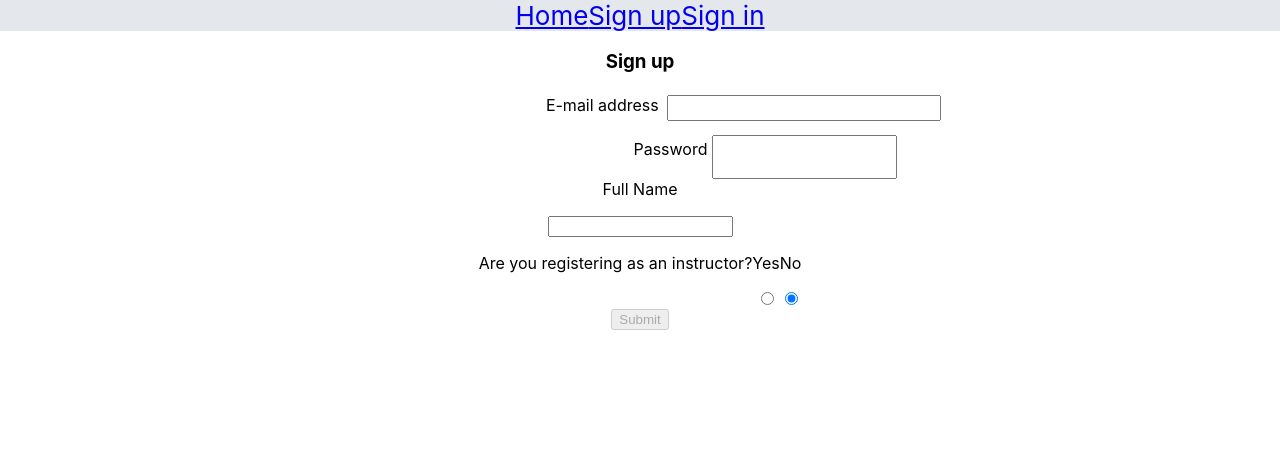
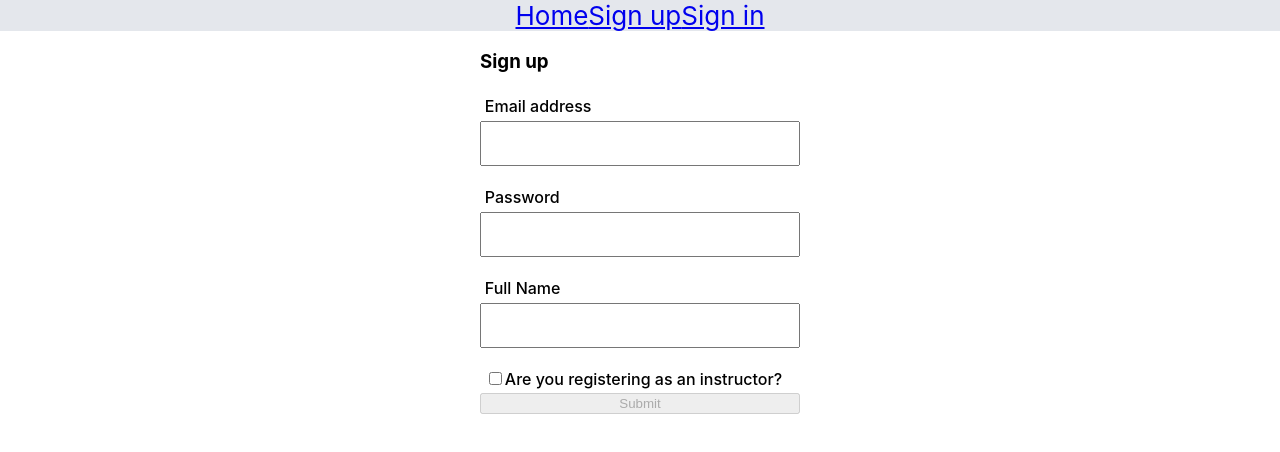
Before and after one commit to ft-3-Anywhere-Fitness/Frontend, a React (Create React App) app: page /signup in a window 1280 px wide. Shown: the top 452 px of the page. Built offline with nearby package versions, Linux system fonts and the light colour scheme.

Commit message:
fiddling with style and reworking validation a bit

```diff
--- a/src/components/SignUp.js
+++ b/src/components/SignUp.js
@@ -17,63 +17,6 @@ import { boolean } from "yup/lib/locale";
 		- checklist of fitness activities/interests
 */
 
-/** Style for the SignUp component */
-const SignInContainer = styled.div`
-
-	/* * {
-		border: 1px dotted #222222aa;
-		background-color: #22222201;
-		margin: 1px;
-		padding: 1px;
-	} */
-
-	h3 {
-
-	}
-
-	form {
-		display: flex;
-		flex-direction: column;
-		align-items: center;
-	}
-
-	.instructorRadio {
-		display: flex;
-		flex-direction: row;
-	}
-`;
-
-const FormItem = styled.div`
-	display: flex;
-	flex-direction: row;
-
-	.info {
-		width: 20em;
-		display: flex;
-		flex-direction: column;
-		text-align: right;
-		margin: 2px;
-		padding: 2px;
-	}
-
-input[type="text"] {
-	width: 20em;
-	height: 1.5em;
-	margin: 4px;
-}
-
-	label {
-		width: 100%;
-	}
-`;
-
-/** Style for error text */
-const ErrorText = styled.div`
-	color: red;
-	min-height: 1em;
-	font-size: 1em;
-`;
-
 /** Empty formValues object for initial state */
 const emptySignUpFormValues = {
 	email: '',
@@ -85,6 +28,50 @@ const emptySignUpFormValues = {
 
 /** Empty formErrors object for initial state */
 const emptySignUpFormErrors = { ...emptySignUpFormValues };
+
+/** Style for the SignUp component */
+const SignInContainer = styled.div`
+	max-width: 20em;
+	margin: auto;
+	text-align: left;
+
+	form {
+		display: flex;
+		flex-direction: column;
+		align-items: stretch;
+		width: 100%;
+	}
+`;
+
+const FormItem = styled.div`
+	display: flex;
+	flex-direction: column;
+	margin-left: 0px;
+	margin-right: 0px;
+
+	label {
+		font-weight: 500;
+		margin: .3em;
+	}
+
+	input {
+		padding: .5em;
+		font-size: 1.2em;
+	}
+
+	input.invalid {
+		border: 2px solid red;
+	}
+
+`;
+
+/** Style for error text */
+const ErrorText = styled.div`
+	color: red;
+	min-height: 1em;
+	font-size: 1em;
+`;
+
 
 /** Component containing the new user sign up form */
 const SignUp = props => {
@@ -100,7 +87,7 @@ const SignUp = props => {
 
 
 	/** helper function that updates formErrors with any validation errors */
-	const validateField = (name, value) => {
+	const validateField = (name, value, input) => {
 		yup.reach(schema, name)
 			.validate(value)
 			.then(() => setFormErrors({ ...formErrors, [name]: '' }))
@@ -110,11 +97,11 @@ const SignUp = props => {
 
 	/** Callback for input 'onChange' event */
 	const onChange = e => {
-		const { name, value, type } = e.target;
-		const valueToUse = type === "radio" ? value === "yes" : value;
+		const { name, value, type, checked } = e.target;
+		const valueToUse = type === "checkbox" ? checked : value;
 
 		setFormValues({ ...formValues, [name]: valueToUse });
-		validateField(name, valueToUse);
+		validateField(name, valueToUse, e.target);
 	}
 
 
@@ -137,25 +124,21 @@ const SignUp = props => {
 
 				{/* --- Email Address --- */}
 				<FormItem>
-					<div className='info'>
-						<label for="signup-email">E-mail address</label>
-						<ErrorText>{formErrors.email}</ErrorText>
-					</div>
-
+					<label for="signup-email">Email address</label>
 					<input
 						name="email" type="text" id="signup-email"
+						className={formErrors.email ? "invalid" : "" }
 						value={formValues.email} onChange={onChange} />
+					<ErrorText>{formErrors.email}</ErrorText>
 				</FormItem>
 
 				{/* --- Password --- */}
 				<FormItem>
-					<div className='info'>
 					<label for="signup-password">Password</label>
-						<ErrorText>{formErrors.password}</ErrorText>
-					</div>
 					<input
 						name="password" type="password" id="signup-password"
 						value={formValues.password} onChange={onChange} />
+					<ErrorText>{formErrors.password}</ErrorText>
 				</FormItem>
 
 				{/* --- Password Confirmation --- */}
@@ -172,45 +155,46 @@ const SignUp = props => {
 				</label> */}
 
 				{/* --- Full Name --- */}
-				<label>
-					<label>
-						Full Name
-					</label>
-					<ErrorText>{formErrors.fullName}</ErrorText>
+				<FormItem>
+					<label for="signup-full-name">Full Name</label>
 					<input
 						name="fullName" type="text" id="signup-full-name"
 						value={formValues.fullName} onChange={onChange} />
-				</label>
+					<ErrorText>{formErrors.fullName}</ErrorText>
+				</FormItem>
 
 				{/* --- Client/Instructor --- */}
-				<div className="instructorRadio">
-					<p>Are you registering as an instructor?</p>
+				{/* <p>Are you registering as an instructor?</p>
 					<label>
-						<p>Yes</p>
+					Yes
 					<input
 					type="radio" name="isInstructor" value="yes"
 							checked={formValues.isInstructor} onChange={onChange} />
 							</label>
-
 							<label>
-						<p>No</p>
+							No
 							<input
 							type="radio" name="isInstructor" value="no"
 							checked={!formValues.isInstructor} onChange={onChange} />
+						</label> */}
+				<FormItem>
+					<label>
+						<input
+							name="isInstructor" type="checkbox" id="signup-is-instructor"
+							checked={formValues.isInstructor} onChange={onChange} />
+					Are you registering as an instructor?
 					</label>
-				</div>
+				</FormItem>
 
 				{/* --- Instructor Code --- */}
 				{formValues.isInstructor &&
-					<label>
-						<label>
-							Instructor Code
-					</label>
-						<ErrorText>{formErrors.instructorCode}</ErrorText>
+					<FormItem>
+						<label>Instructor Code</label>
 						<input
 							name="instructorCode" type="text" id="signup-instructor-code"
 							value={formValues.instructorCode} onChange={onChange} />
-					</label>
+						<ErrorText>{formErrors.instructorCode}</ErrorText>
+					</FormItem>
 				}
 
 				{/* ---  Submit Button --- */}
```
Lines whose indentation alone changed are shown as unchanged.
